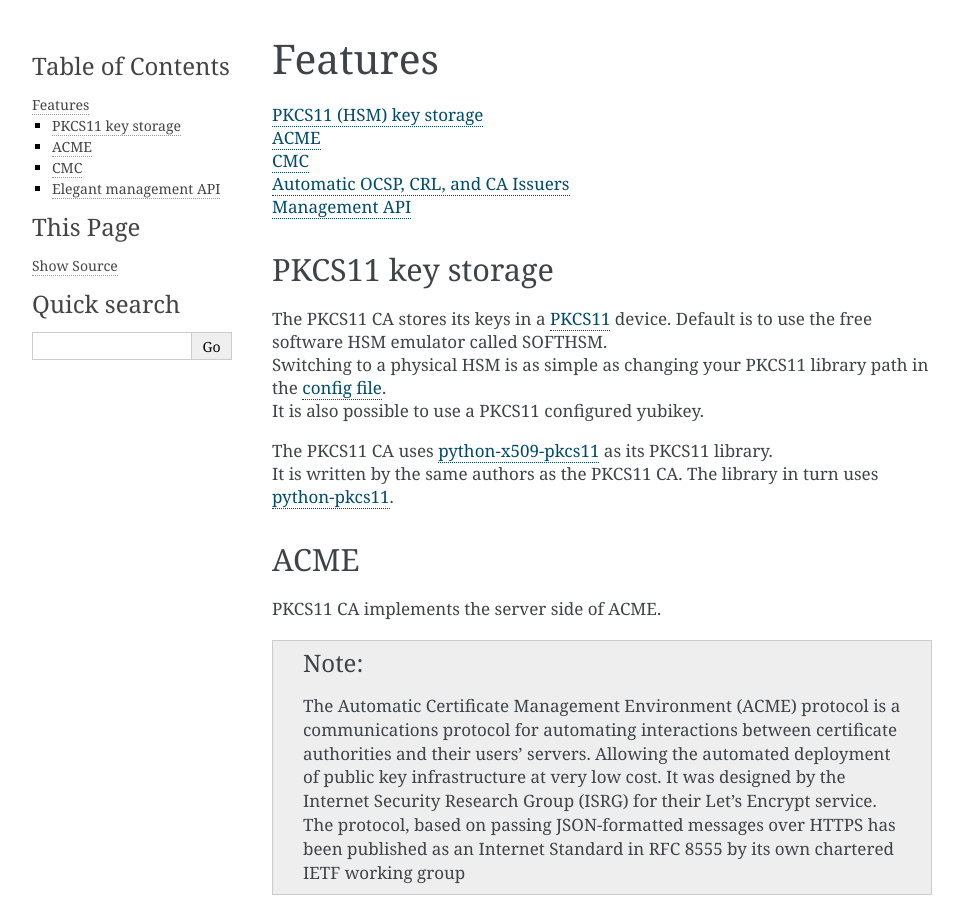
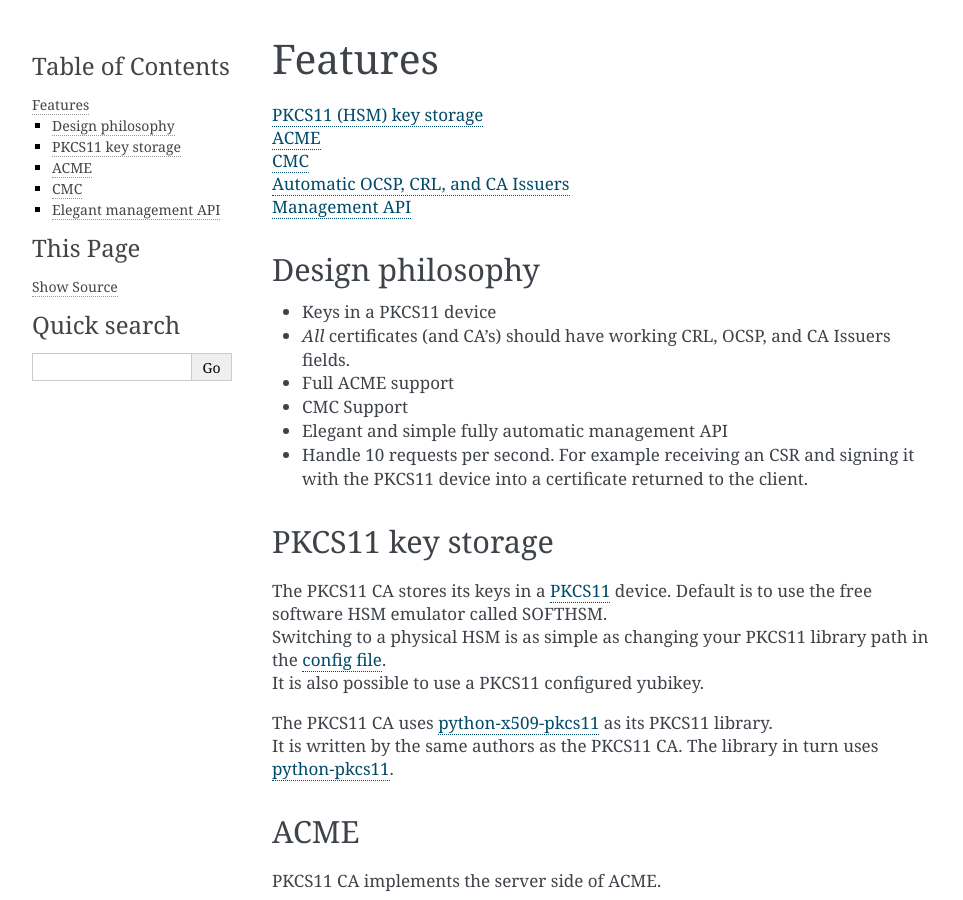
Before and after one commit to SUNET/pkcs11_ca, a Sphinx documentation site: the page built from docs/source/features.rst, in a window 1280 px wide and 900 px high. Shown: the whole window, without its empty margins (148-1111 px from the left). Built offline with Sphinx 7.4.7, drawn with Linux system fonts in a browser that asks for light colours.

Commit message:
added Design philosophy docs

```diff
--- a/docs/source/features.rst
+++ b/docs/source/features.rst
@@ -7,6 +7,15 @@ Features
 | `Automatic OCSP, CRL, and CA Issuers <https://pkcs11-ca.readthedocs.io/en/latest/usage.html#retrieving-the-issuer-for-a-certificate>`_
 | `Management API <https://pkcs11-ca.readthedocs.io/en/latest/features.html#elegant-management-api>`_
 
+
+Design philosophy
+------------------------
+* Keys in a PKCS11 device
+* *All* certificates (and CA's) should have working CRL, OCSP, and CA Issuers fields.
+* Full ACME support
+* CMC Support
+* Elegant and simple fully automatic management API
+* Handle 10 requests per second. For example receiving an CSR and signing it with the PKCS11 device into a certificate returned to the client.
 
 PKCS11 key storage
 ------------------------
--- a/docs/source/usage.rst
+++ b/docs/source/usage.rst
@@ -302,6 +302,8 @@ Start / Stop / Restart the system
 
 .. code-block:: bash
 
+   # This assumes the PKCS11 has been installed successfully started before.
+
    # Stop the system/containers
    docker-compose down
 
```
Also changed, not shown: other parts of docs/source/usage.rst (+2 -0 lines).
